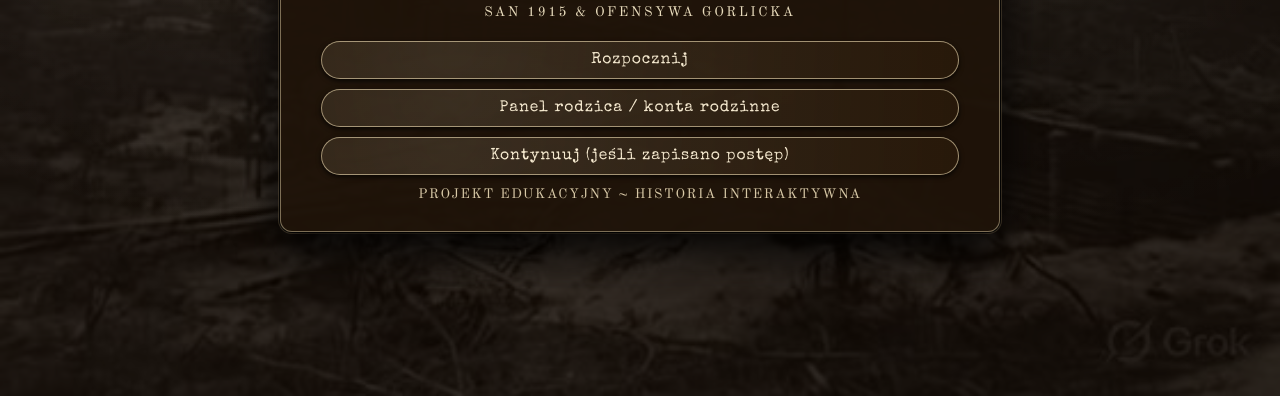
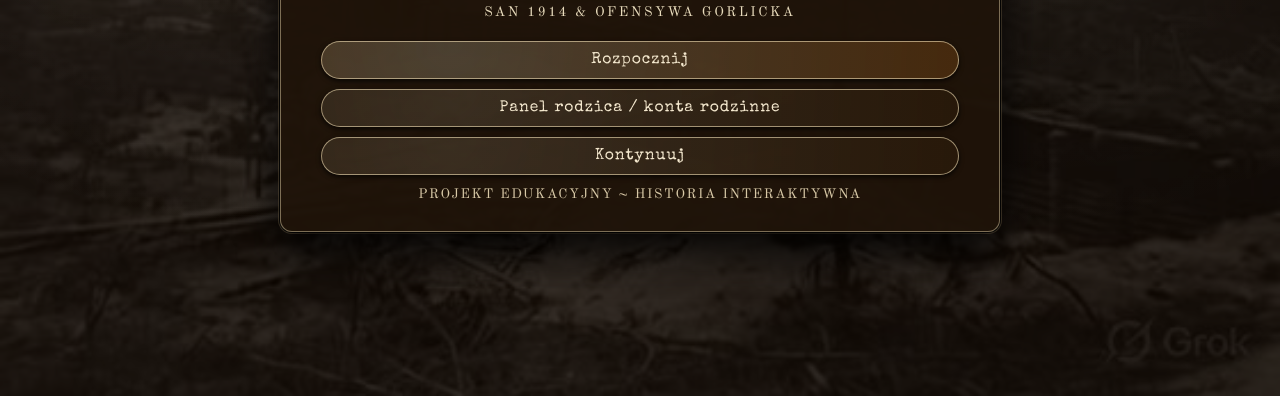
Before and after one commit to adriankolano7777-cloud/iww-eastern-front, a plain HTML site: page index.html in a window 1280 px wide. Shown: the part 404-800 px from the top of the page. Drawn offline with nearby package versions, Linux system fonts and the light colour scheme; a web font is replaced by a local one.

Commit message:
Update index.html

```diff
--- a/index.html
+++ b/index.html
@@ -42,13 +42,13 @@
         </h1>
 
         <p class="hero-line">
-          <span class="hero-subsubtitle">SAN 1915 &amp; OFENSYWA GORLICKA</span>
+          <span class="hero-subsubtitle">SAN 1914 &amp; OFENSYWA GORLICKA</span>
         </p>
 
         <div class="hero-menu">
-          <button class="hero-btn">Rozpocznij</button>
+          <button class="hero-btn primary">Rozpocznij</button>
           <button class="hero-btn">Panel rodzica / konta rodzinne</button>
-          <button class="hero-btn">Kontynuuj (jeśli zapisano postęp)</button>
+          <button class="hero-btn">Kontynuuj</button>
         </div>
 
         <p class="hero-footer">
@@ -67,7 +67,7 @@
 
     if (audio && startBtn) {
       // Ustawiamy cichą głośność, żeby nie straszyć użytkownika
-      audio.volume = 0.2;
+      audio.volume = 0.6;
 
       startBtn.addEventListener("click", function () {
         audio.play().catch(function (err) {
```
